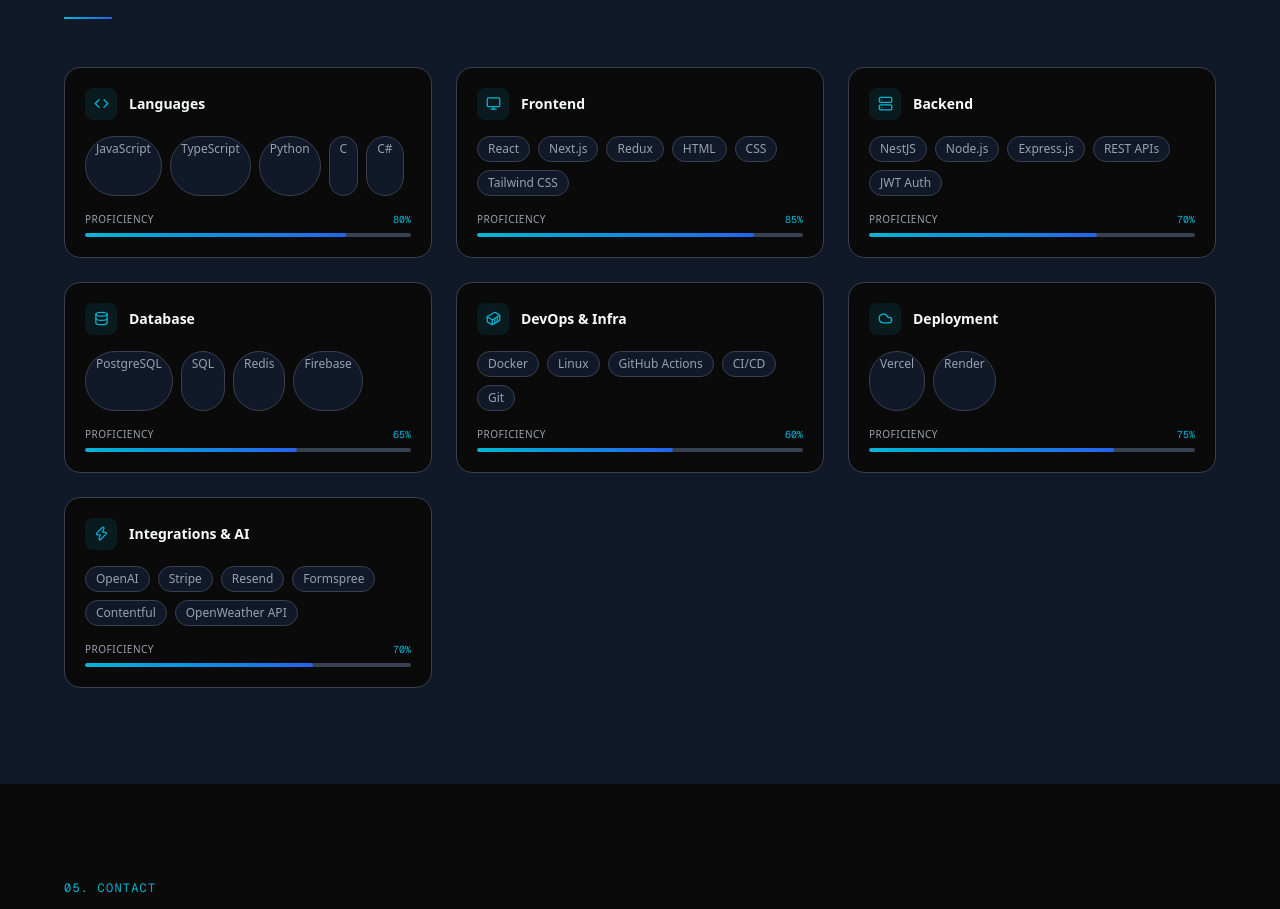
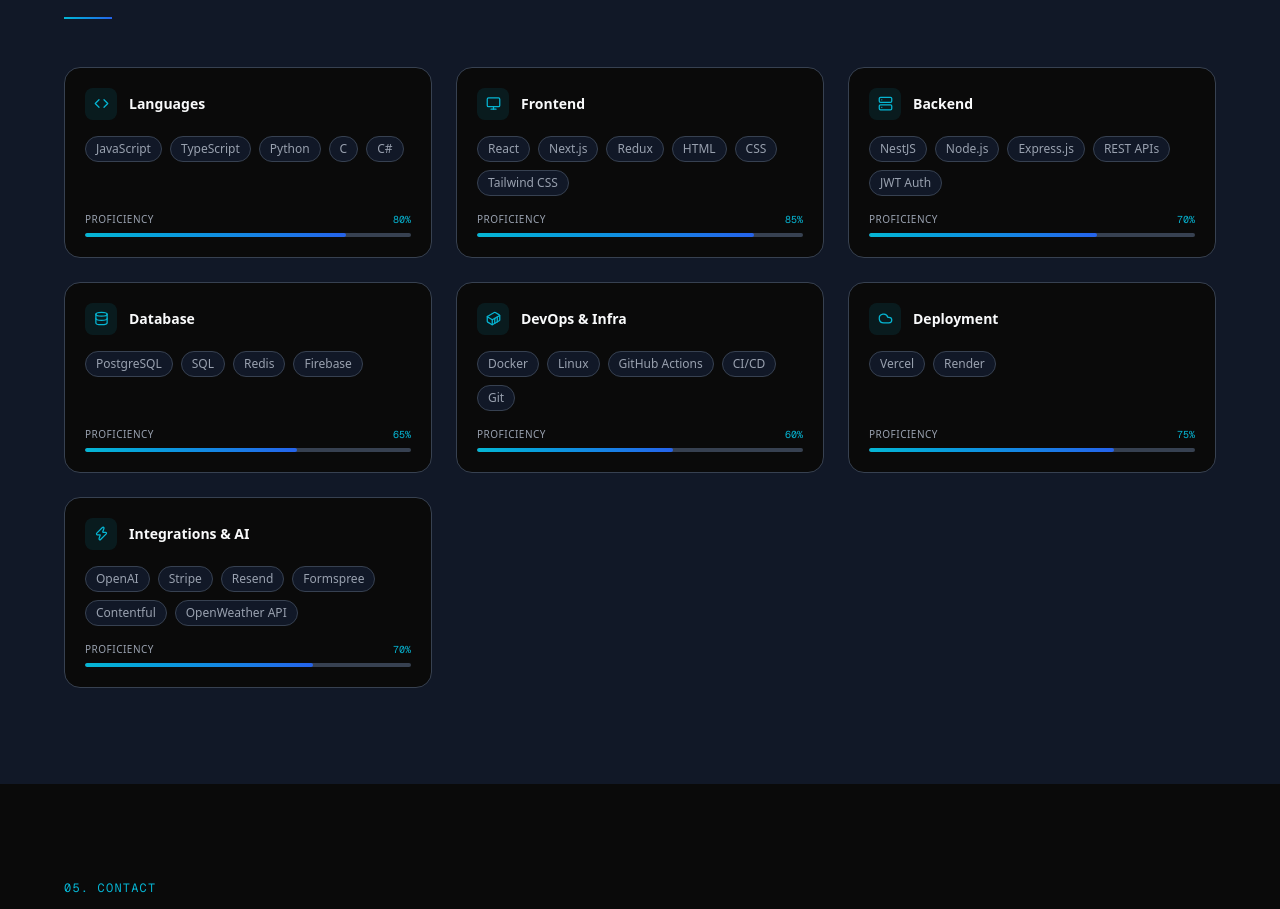
Before and after one commit to tanhoang0803/Portfolio, a Next.js app: page / in a window 1280 px wide. Shown: the part 3080-3989 px from the top of the page. Built offline with nearby package versions, Linux system fonts and the light colour scheme.

Commit message:
fix: skill pills stretching into circles — add items-start content-start

```diff
--- a/src/components/sections/Skills.tsx
+++ b/src/components/sections/Skills.tsx
@@ -58,7 +58,7 @@
                 </div>
 
                 {/* Skill pills */}
-                <div className="flex flex-wrap gap-2 flex-1">
+                <div className="flex flex-wrap gap-2 flex-1 items-start content-start">
                   {skills.map((skill) => (
                     <span
                       key={skill}
```
